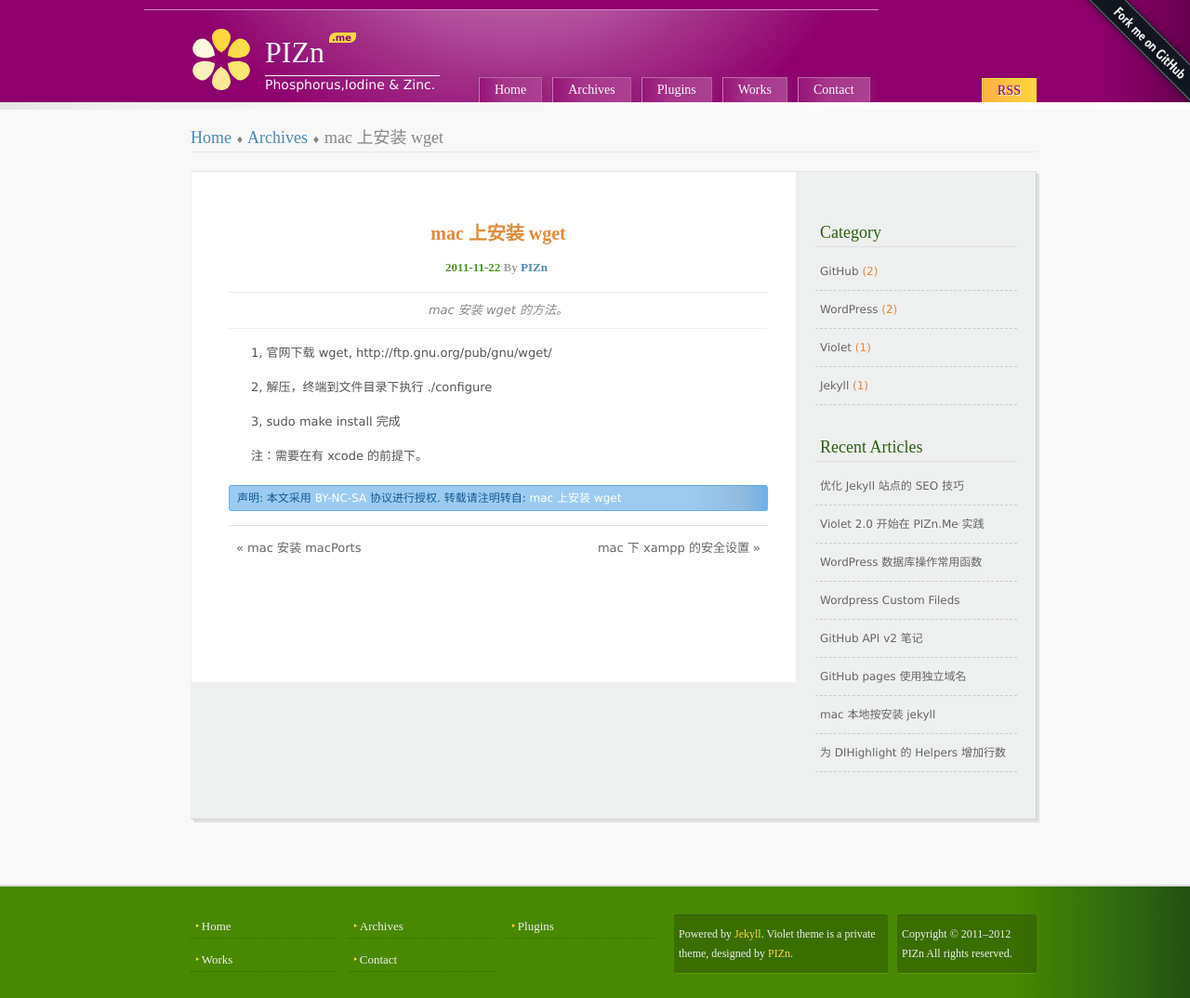
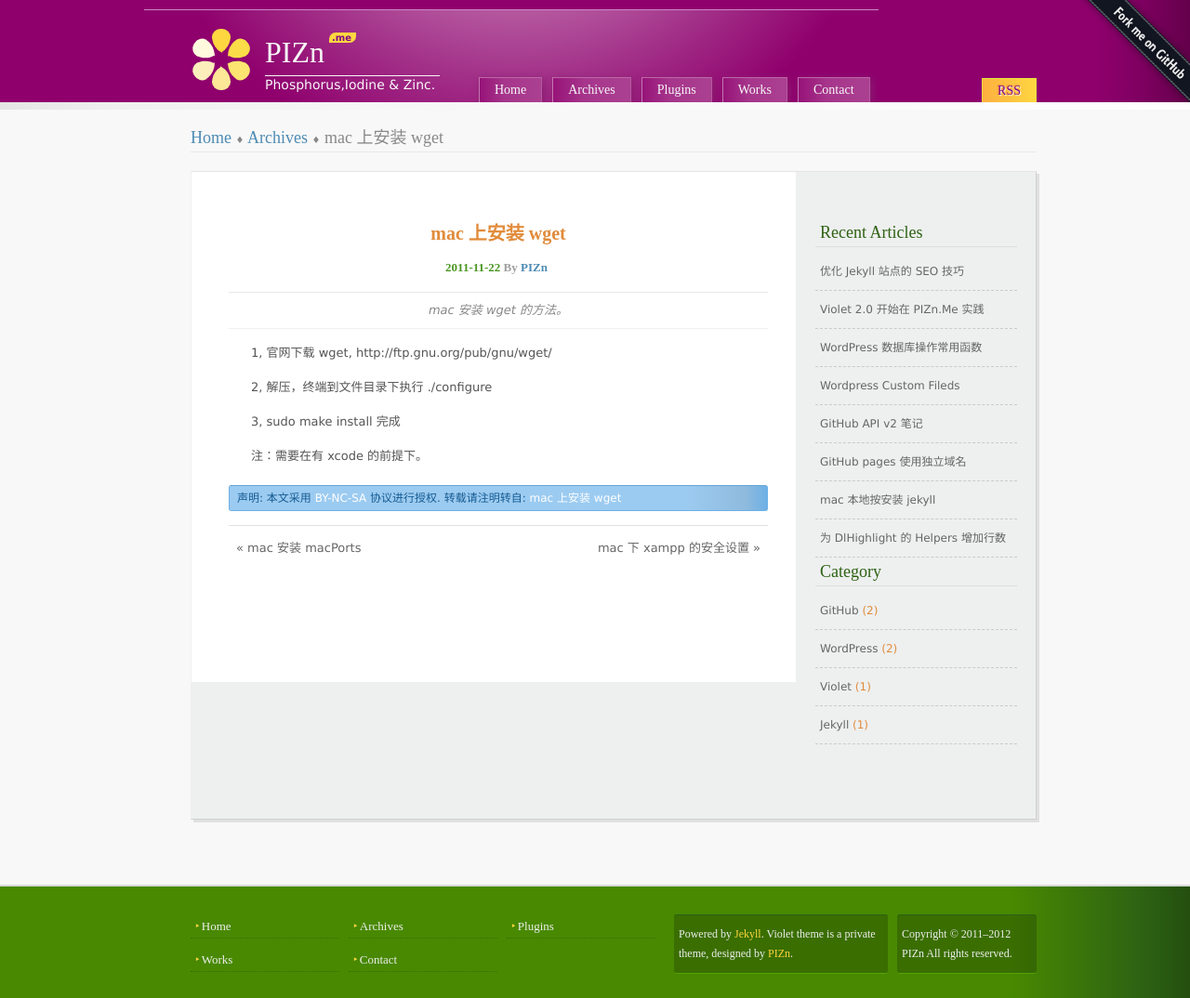
Before and after one commit to pizn/pizn.github.com, a Jekyll site: the page built from _posts/2011-11-22-mac-wget.md, in a window 1280 px wide. Shown: the whole page at 93% size. Built offline with Jekyll 4.4.1, drawn with Linux system fonts in a browser that asks for light colours; Markdown is read by kramdown in place of the engine named in the settings; comment, search, counter and statistics services are not loaded.

```diff
--- /dev/null
+++ b/CNAME
@@ -0,0 +1 @@
+www.pizn.me
--- a/_layouts/post.html
+++ b/_layouts/post.html
@@ -37,14 +37,6 @@ isPost: true
                          </div><!-- //violet-comment -->
                     </div>
                     <div class="ui-grid-6 v-post-aside">
-                    	<article class="category">
-                    		<h4 class="v-section-tit">Category</h4>
-                        	<ul>
-                        		{% for category in site.categories %}
-                        		<li class="v-category-item"><a href="/category/{{ category | first }}/" title="view all posts filed under {{ category | first }}">{{ category | first }} <span>({{ category | last | size }})</span></a></li>
-                        		{% endfor %}
-                    		</ul>
-                    	</article>
                         <article class="recent-post">
                             <h4 class="v-section-tit">Recent Articles</h4>
                             <ul>
@@ -55,6 +47,14 @@ isPost: true
                             {% endfor %}
                             </ul>
                         </article>
+                        <article class="category">
+                            <h4 class="v-section-tit">Category</h4>
+                            <ul>
+                                {% for category in site.categories %}
+                                <li class="v-category-item"><a href="/category/{{ category | first }}/" title="view all posts filed under {{ category | first }}">{{ category | first }} <span>({{ category | last | size }})</span></a></li>
+                                {% endfor %}
+                            </ul>
+                        </article>
                     </div><!-- //v-post-aside -->
                 </div>
             </section><!-- //violet-post -->
```
